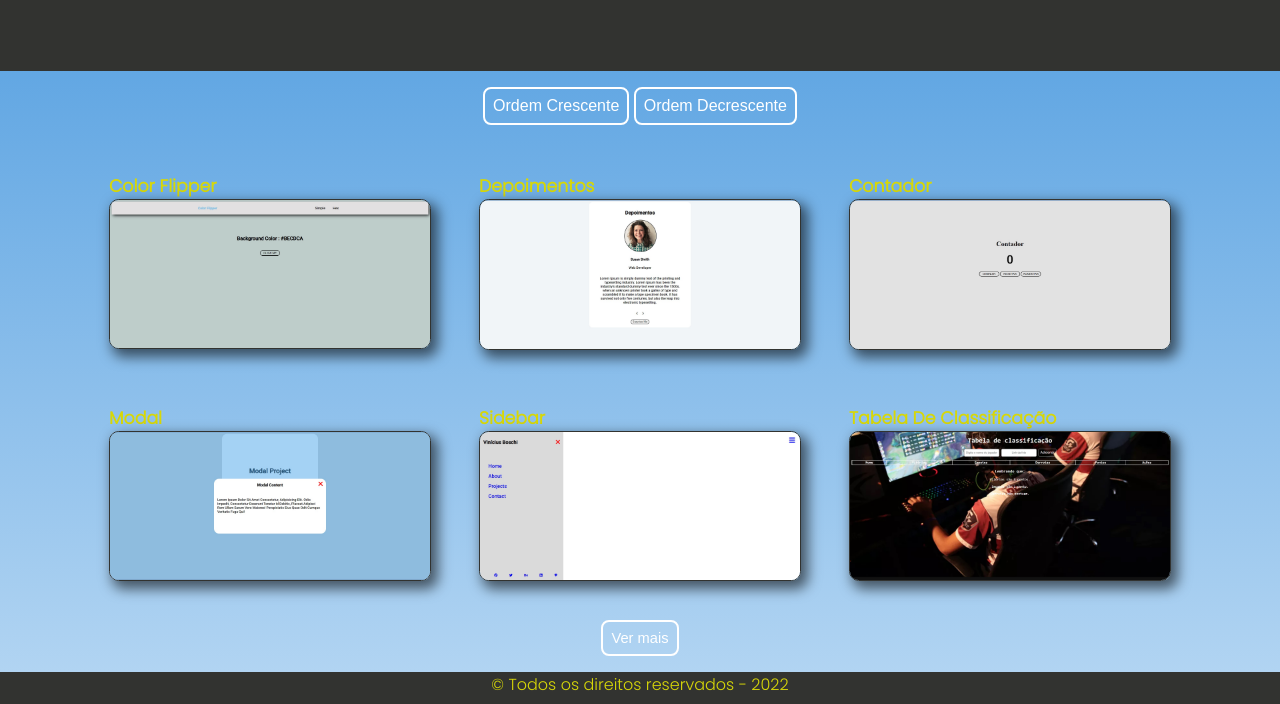
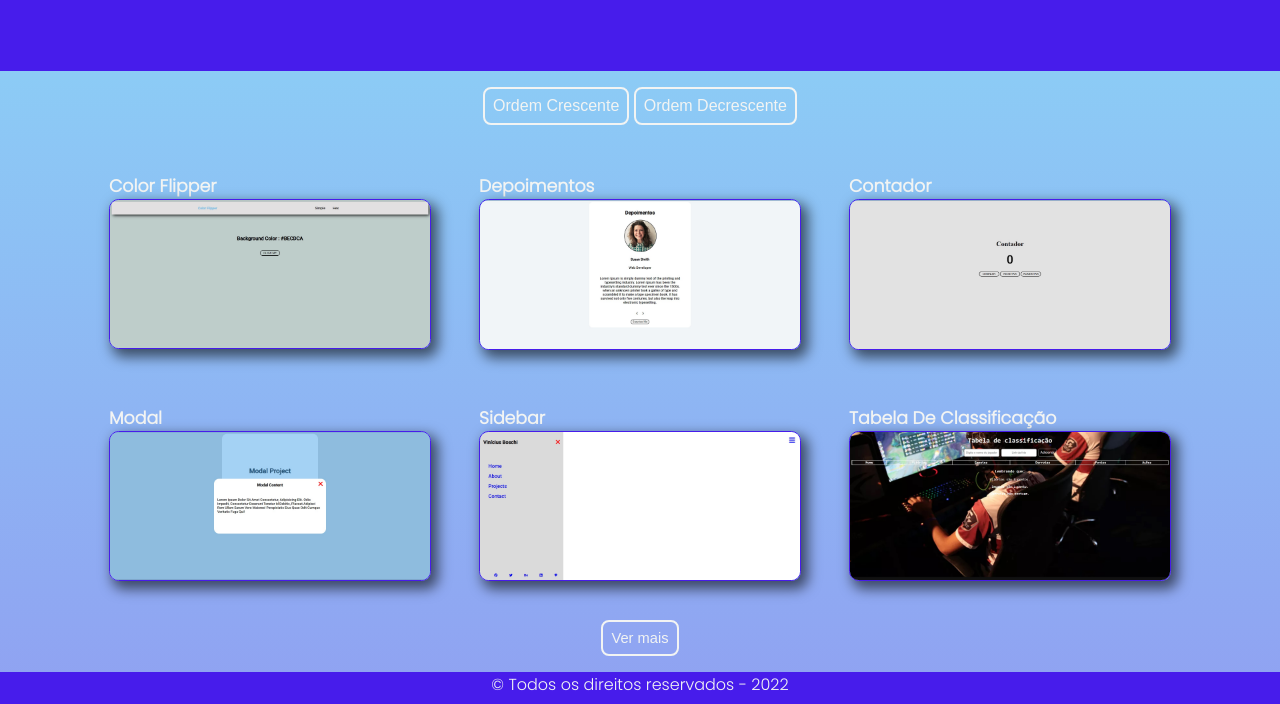
Before and after one commit to Vinicius-Boschi/Projetos_JS, a plain HTML site: page index.html in a window 1280 px wide. Shown: the part 169-873 px from the top of the page. Drawn offline with nearby package versions, Linux system fonts and the light colour scheme.

Commit message:
Alterando as cores do site

```diff
--- a/assets/sass/style.scss
+++ b/assets/sass/style.scss
@@ -10,11 +10,11 @@ body {
     font-family: 'Poppins', sans-serif;
 }
 
-$yellow: #D7D708;
-$white: #FFFFFF;
-$brown: #323330;
-$blue: #62A7E3;
-$light-blue: #B1D4F2;
+$yellow: #F2F4F3;
+$white: #F2F4F3;
+$brown: #471CEB;
+$blue: #63b9f2bc;
+$light-blue: #2e53e688;
 
 @mixin phone {
     @media (min-width: 315px) and (max-width: 540px) { @content; }
```
Also changed, not shown: assets/css/style.css.
